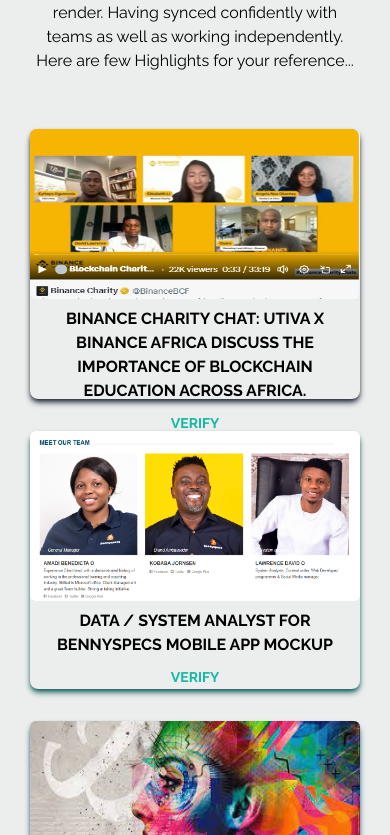
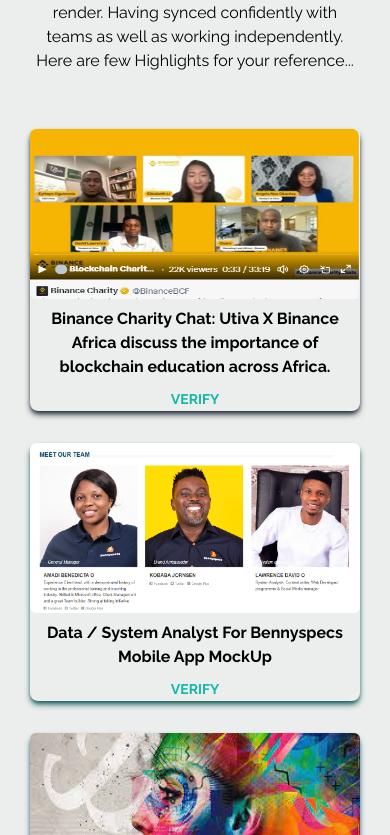
Before and after one commit to daffydbest7/Portfolio, a React (Create React App) app: page / in a window 390 px wide. Shown: the part 3809-4644 px from the top of the page. Built offline with nearby package versions, Linux system fonts and the light colour scheme; a web font is replaced by a local one.

Commit message:
adjusting portfolio

```diff
--- a/src/components/portfolio.jsx
+++ b/src/components/portfolio.jsx
@@ -79,10 +79,10 @@
                 className="grid sm:grid-cols-2 md:grid-cols-3 gap-8 ">
                 {
                     portfolios.map(({id,src,desc,url,style}) => (
-                        <div key={id} className={`max-h-[270px] shadow-md rounded-lg duration-200 hover:animate-pulse hover:scale-105 lg:text-md ${style}`}>
+                        <div key={id} className={`max-h-[300px] lg:max-h-[270px] shadow-md rounded-lg duration-200 hover:animate-pulse hover:scale-105 lg:text-md ${style}`}>
                         <img src={src} alt="img" className="w-full h-[170px] mx-auto rounded-md"/>
                         <div className="mx-auto text-center">
-                            <p className="lg:text-sm  px-2  m-2 text-black dark:text-white uppercase  font-bold ">{desc}</p>
+                            <p className="lg:text-sm  px-2  m-2 text-black dark:text-white font-bold ">{desc}</p>
                             <Link to={url} target="_blank" className="text-sm md:text-md m-2  text-teal-500 font-bold uppercase pb-12 lg:pb-2">Verify</Link>
                         </div>
                         </div>
```
